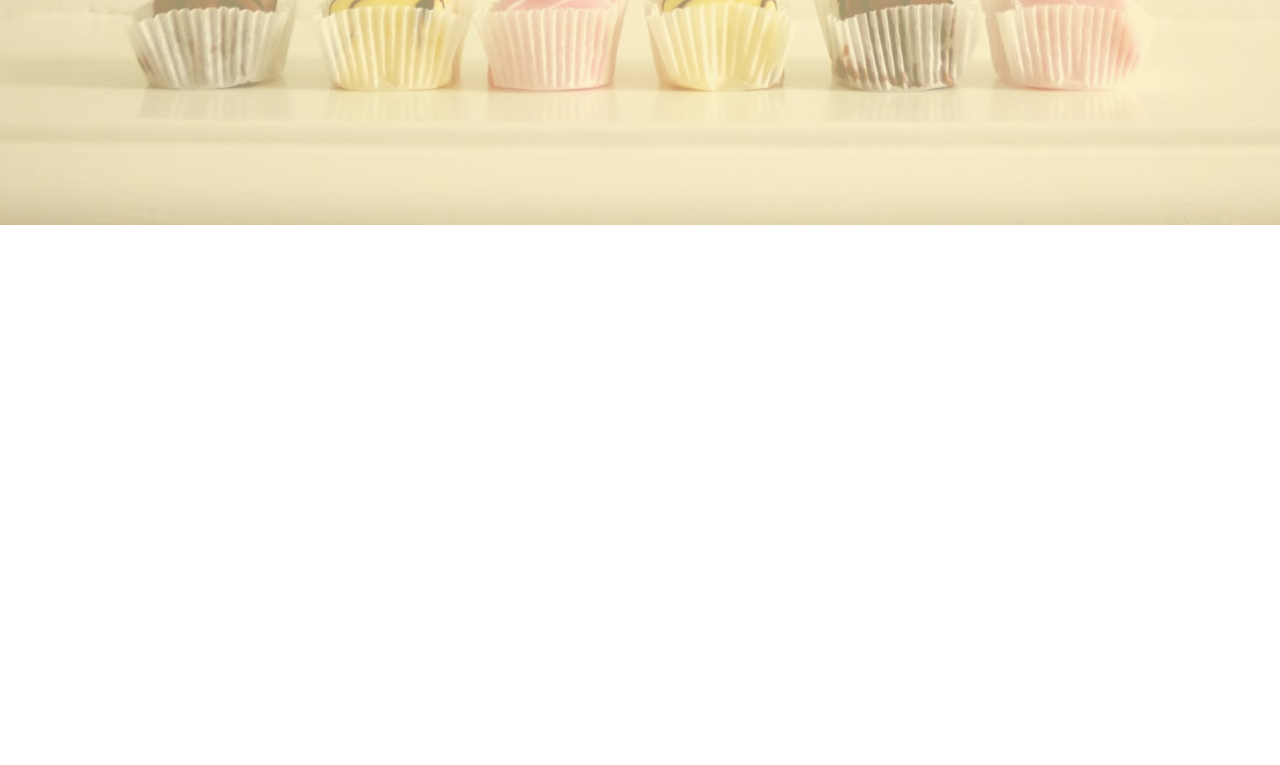
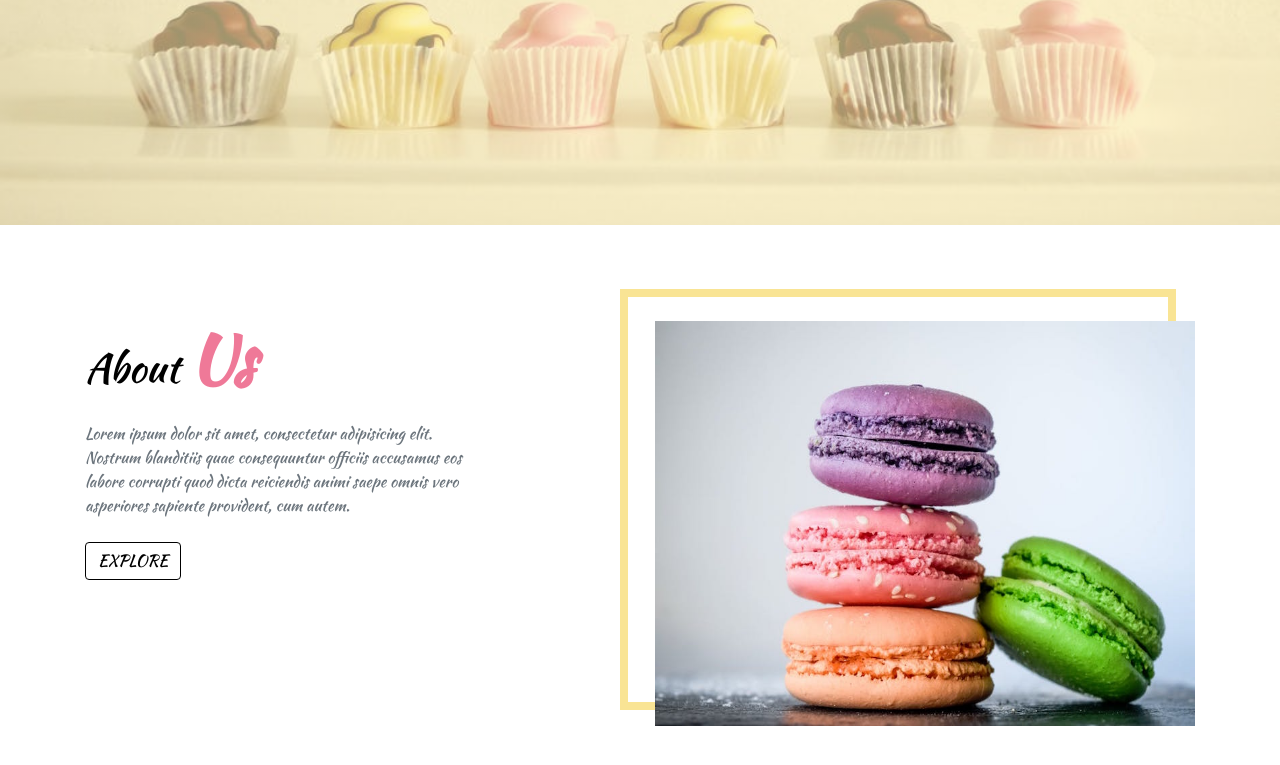
Before and after one commit to ajaydaram/sweets-shop-project-with-html-css-bootstrap, a plain HTML site: page index.html in a window 1280 px wide. Shown: the part 575-1340 px from the top of the page. Before the commit the page ends 800 px from the top, so only its background shows below. Drawn offline with Linux system fonts and the light colour scheme.

Commit message:
created and finished about section

```diff
--- a/css/style.css
+++ b/css/style.css
@@ -14,7 +14,23 @@ body {
   background: var(--mainWhite);
   color: var(--mainBlack);
 }
-
+/* global styles */
+.btn-pink {
+  color: var(--mainPink) !important;
+  border-color: var(--mainPink) !important;
+}
+.btn-black {
+  color: var(--mainBlack) !important;
+  border-color: var(--mainBlack) !important;
+}
+.btn-black:hover {
+  color: var(--mainPink) !important;
+  background: var(--mainBlack) !important;
+}
+.btn-pink:hover{
+  color: var(--mainBlack) !important;
+  background: var(--mainPink) !important;
+}
 /* nav links */
 .navbar-toggler {
   outline: none !important;
@@ -86,3 +102,26 @@ body {
   background: var(--mainBlack);
   color: var(--mainPink);
 }
+
+/* about section */
+
+.about-img__container {
+  position: relative;
+}
+
+.about-img__container::before {
+  content: "";
+  position: absolute;
+  top: -1.5rem;
+  left: -1.7rem;
+  width: 100%;
+  height: 100%;
+  outline: 0.5rem solid var(--mainYellow);
+  z-index: -1;
+  transistion: all ls linear;
+}
+
+.about-img__container:hover:before {
+  top: 0;
+  left: 0;
+}
--- a/index.html
+++ b/index.html
@@ -115,6 +115,26 @@
           <!--End of Banner-->
           </header>
           <!--End of header-->
+         <!--about-->
+          <section class="about py-5" id="about">
+            <div class="container">
+              <div class="row">
+                <div class="col-10 mx-auto col-md-6 my-5">
+                  <h1 class="text-capitalize">about <strong class="banner-title">us</strong></h1>
+                  <p class="my-4 text-muted w-75">
+                    Lorem ipsum dolor sit amet, consectetur adipisicing elit. Nostrum blanditiis quae consequuntur officiis accusamus eos labore corrupti quod dicta reiciendis animi saepe omnis vero asperiores sapiente provident, cum autem.
+                  </p>
+                  <a href="#" class="btn btn-black text-uppercase">explore</a>
+                </div>
+                <div class="col-10 mx-auto col-md-6 my-5 align-self-center">
+                  <div class="about-img__container">
+                    <img src="images/sweets-1.jpeg" class="img-fluid alt=">
+                  </div>
+                </div>
+              </div>
+            </div>
+          </section>
+        <!--end of about-->
 
 
     <!-- jquery -->
```
